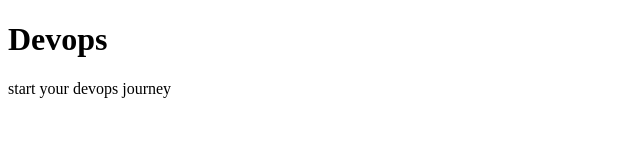
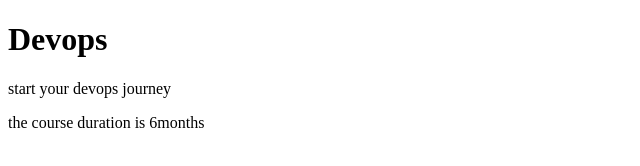
Before and after one commit to Sumanth-Reddi/test-1, a plain HTML site: page index.html in a window 1280 px wide. Shown: the whole page, without its empty margins (0-640 px from the left). Drawn offline with Linux system fonts and the light colour scheme.

Commit message:
duration

```diff
--- a/index.html
+++ b/index.html
@@ -8,5 +8,6 @@
 <body>
     <h1>Devops</h1>
     <p>start your devops journey</p>
+    <p>the course duration is 6months</p>
 </body>
 </html>
```
